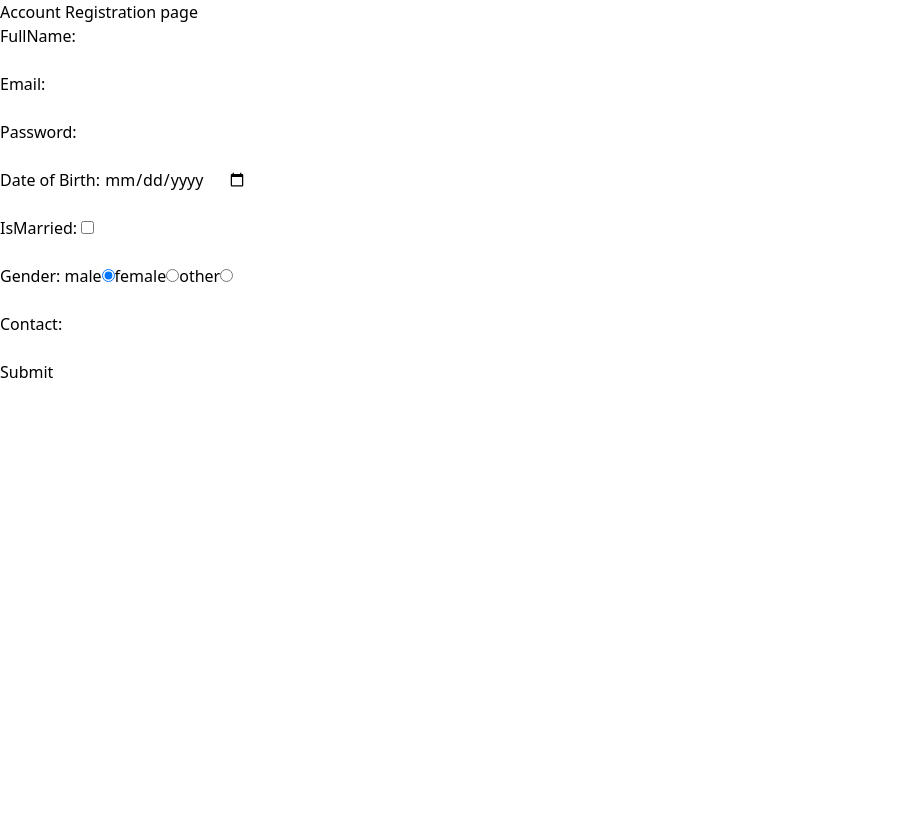
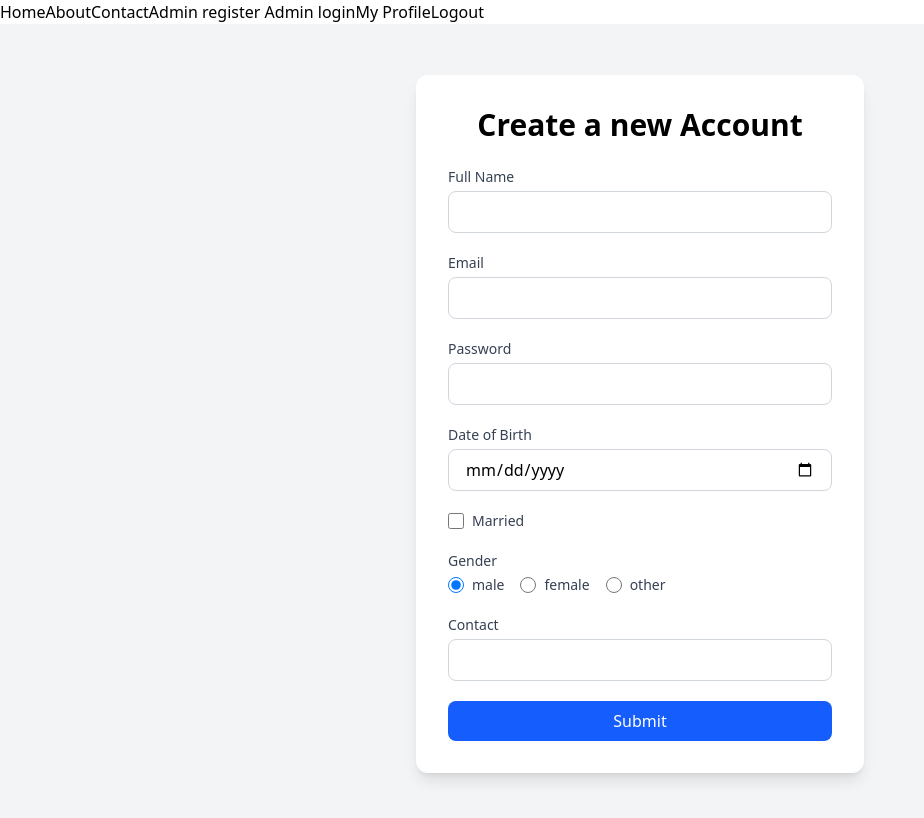
Before and after one commit to Alish-Shakya/Frontend, a React (Vite) app in the folder Frontend/: page /admin/register in a window 1280 px wide. Shown: the top 818 px of the page, without its empty margins (0-924 px from the left). Built offline with nearby package versions, Linux system fonts and the light colour scheme.

Commit message:
css added

```diff
--- a/Frontend/src/components/Admin/AdminLogin.jsx
+++ b/Frontend/src/components/Admin/AdminLogin.jsx
@@ -1,6 +1,7 @@
 import axios from "axios";
 import React, { useState } from "react";
 import { useNavigate } from "react-router";
+import { Link } from "react-router";
 const AdminLogin = () => {
   let [email, setEmail] = useState("");
   let [password, setPassword] = useState("");
@@ -96,7 +97,7 @@ const AdminLogin = () => {
                 Forgot Password?
               </button>
               <button type="button" className="text-blue-600 hover:underline">
-                Create Account
+                <Link to={"/admin/register"}> Create Account</Link>
               </button>
             </div>
           </form>
--- a/Frontend/src/components/Admin/AdminRegister.jsx
+++ b/Frontend/src/components/Admin/AdminRegister.jsx
@@ -1,5 +1,6 @@
 import React, { useEffect, useState } from "react";
 import axios from "axios";
+import { toast, ToastContainer } from "react-toastify";
 
 const AdminRegister = () => {
   let [fullName, setFullName] = useState("");
@@ -33,8 +34,17 @@ const AdminRegister = () => {
         method: "post",
         data: data,
       });
+
       setFullName("");
+      setEmail("");
+      setPassword("");
+      setDOB("");
+      setGender("");
+      setISMarried("");
+      setContactNo("");
+
       console.log(result);
+      toast.success(result.data.message);
     } catch (error) {
       console.log(error);
     }
@@ -42,121 +52,155 @@ const AdminRegister = () => {
 
   return (
     <>
-      <h1>Account Registration page</h1>
+      <ToastContainer />
+      <div className="flex justify-center items-center min-h-screen bg-gray-100 px-4">
+        <div className="bg-white p-8 rounded-xl shadow-lg w-full max-w-md">
+          <h1 className="text-xl md:text-3xl font-bold text-center mb-6">
+            Create a new Account
+          </h1>
 
-      <form action="">
+          <form onSubmit={handleSubmit} className="space-y-5">
             <div>
-          <label htmlFor="fullName">FullName: </label>
+              <label
+                htmlFor="fullName"
+                className="block text-sm font-medium text-gray-700 mb-1"
+              >
+                Full Name
+              </label>
               <input
                 type="text"
                 name="fullName"
                 id="fullName"
                 value={fullName}
-            onChange={(e) => {
-              setFullName(e.target.value);
-            }}
-          ></input>
+                onChange={(e) => setFullName(e.target.value)}
+                className="w-full px-4 py-2 border border-gray-300 rounded-lg focus:outline-none focus:ring-2 focus:ring-blue-500"
+              />
             </div>
-        <br />
 
             <div>
-          <label htmlFor="email">Email: </label>
+              <label
+                htmlFor="email"
+                className="block text-sm font-medium text-gray-700 mb-1"
+              >
+                Email
+              </label>
               <input
                 type="email"
                 name="email"
                 id="email"
                 value={email}
-            onChange={(e) => {
-              setEmail(e.target.value);
-            }}
-          ></input>
+                onChange={(e) => setEmail(e.target.value)}
+                className="w-full px-4 py-2 border border-gray-300 rounded-lg focus:outline-none focus:ring-2 focus:ring-blue-500"
+              />
             </div>
-        <br />
 
             <div>
-          <label htmlFor="password">Password: </label>
+              <label
+                htmlFor="password"
+                className="block text-sm font-medium text-gray-700 mb-1"
+              >
+                Password
+              </label>
               <input
                 type="password"
                 name="password"
                 id="password"
                 value={password}
-            onChange={(e) => {
-              setPassword(e.target.value);
-            }}
-          ></input>
+                onChange={(e) => setPassword(e.target.value)}
+                className="w-full px-4 py-2 border border-gray-300 rounded-lg focus:outline-none focus:ring-2 focus:ring-blue-500"
+              />
             </div>
-        <br />
 
             <div>
-          <label htmlFor="dob">Date of Birth: </label>
+              <label
+                htmlFor="dob"
+                className="block text-sm font-medium text-gray-700 mb-1"
+              >
+                Date of Birth
+              </label>
               <input
                 type="date"
                 name="dob"
                 id="dob"
                 value={dob}
-            onChange={(e) => {
-              setDOB(e.target.value);
-            }}
-          ></input>
+                onChange={(e) => setDOB(e.target.value)}
+                className="w-full px-4 py-2 border border-gray-300 rounded-lg focus:outline-none focus:ring-2 focus:ring-blue-500"
+              />
             </div>
-        <br />
 
-        <div>
-          <label htmlFor="married">IsMarried: </label>
+            <div className="flex items-center">
               <input
                 type="checkbox"
                 name="isMarried"
                 id="isMarried"
                 value={isMarried}
                 checked={isMarried === true}
-            onChange={(e) => {
-              setISMarried(e.target.checked);
-            }}
-          ></input>
+                onChange={(e) => setISMarried(e.target.checked)}
+                className="h-4 w-4 text-blue-600 focus:ring-blue-500 border-gray-300 rounded"
+              />
+              <label
+                htmlFor="isMarried"
+                className="ml-2 block text-sm text-gray-700"
+              >
+                Married
+              </label>
             </div>
-        <br />
 
             <div>
-          <label>Gender: </label>
-          {Genders.map((item, i) => {
-            return (
-              <span key={i}>
-                <label htmlFor={item.value}>{item.value}</label>
+              <label className="block text-sm font-medium text-gray-700 mb-1">
+                Gender
+              </label>
+              <div className="flex items-center gap-4">
+                {Genders.map((item, i) => (
+                  <div key={i} className="flex items-center">
                     <input
                       type="radio"
-                  name={item.value}
+                      name="gender"
                       id={item.value}
+                      value={item.value}
                       checked={gender === item.value}
-                  value={item.value}
-                  onChange={(e) => {
-                    setGender(e.target.value);
-                  }}
-                ></input>
-              </span>
-            );
-          })}
+                      onChange={(e) => setGender(e.target.value)}
+                      className="h-4 w-4 text-blue-600 focus:ring-blue-500 border-gray-300"
+                    />
+                    <label
+                      htmlFor={item.value}
+                      className="ml-2 text-sm text-gray-700"
+                    >
+                      {item.value}
+                    </label>
                   </div>
-        <br />
+                ))}
+              </div>
+            </div>
+
             <div>
-          <label htmlFor="contactNo"> Contact: </label>
+              <label
+                htmlFor="contactNo"
+                className="block text-sm font-medium text-gray-700 mb-1"
+              >
+                Contact
+              </label>
               <input
                 type="number"
                 name="contact"
                 id="contact"
                 value={contactNo}
-            onChange={(e) => {
-              setContactNo(e.target.value);
-            }}
-          ></input>
+                onChange={(e) => setContactNo(e.target.value)}
+                className="w-full px-4 py-2 border border-gray-300 rounded-lg focus:outline-none focus:ring-2 focus:ring-blue-500"
+              />
             </div>
-        <br />
 
             <div>
-          <button type="submit" onClick={handleSubmit}>
+              <button
+                type="submit"
+                className="w-full bg-blue-600 text-white py-2 rounded-lg hover:bg-blue-700 transition duration-300"
+              >
                 Submit
               </button>
             </div>
           </form>
+        </div>
+      </div>
     </>
   );
 };
--- a/Frontend/src/components/Navbar.jsx
+++ b/Frontend/src/components/Navbar.jsx
@@ -2,7 +2,7 @@ import React from "react";
 import { Link } from "react-router";
 const Navbar = () => {
   return (
-    <div className="hidden">
+    <div className="">
       <Link to={"/"}>Home</Link>
 
       <Link to={"/about"}>About</Link>
--- a/Frontend/src/components/User/CreateUser.jsx
+++ b/Frontend/src/components/User/CreateUser.jsx
@@ -22,7 +22,7 @@ const CreateUser = () => {
         data: data,
       });
       console.log(result);
-      toast.success(result.data.message); // waringi, info
+      toast.success(result.data.message); // waringi, info haru pani rakhna milxa
       setFullName("");
       setAge("");
       setAddress("");
```
Lines whose indentation alone changed are shown as unchanged.
